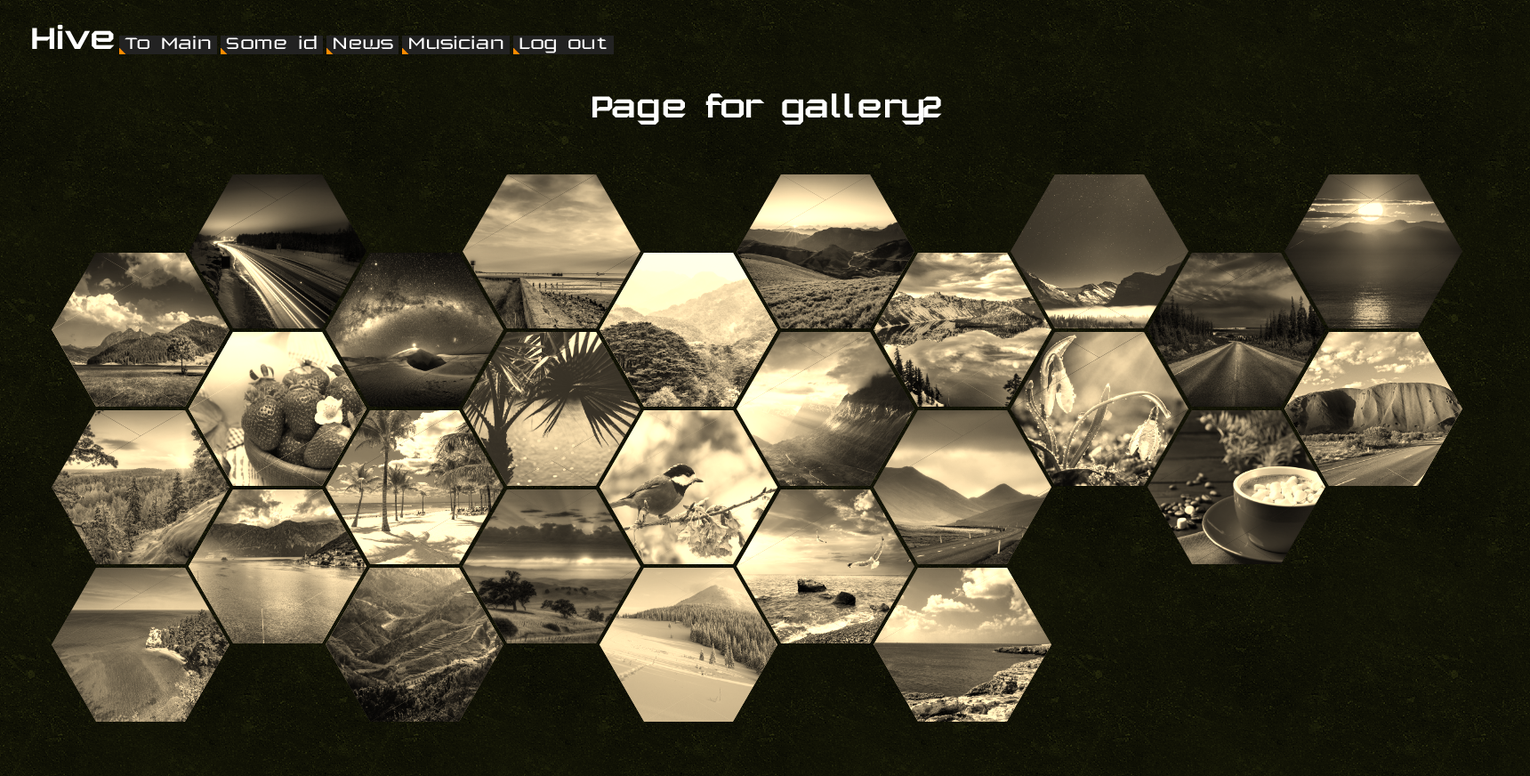
After one commit to KypoHeko/hive-repo, a Django app: page /gallery2/ in a window 1720 px wide. The commit adds this page. Shown: the whole page at 89% size. Run offline with Django 3.2, Linux system fonts and the light colour scheme.

Commit message:
Create test gallery2 on user page

```diff
--- a/honey/static/style.css
+++ b/honey/static/style.css
@@ -188,7 +188,7 @@
 
 
 
-/* for gallery page */
+/* for gallery */
 .clearfix:after {
 	content: '';
 	clear: both;
@@ -265,3 +265,100 @@
 .dark-key:nth-of-type(2) {
   margin-left: 2.1%;
 }
+
+
+
+/* for gallery2 */
+/* test */
+.hexrow {
+    margin: 100px 50px;
+
+    /* test */
+    width: 1600px;
+}
+.hexrow > div {
+    width: 100px;
+    height: 173.2px;
+    margin: 0 25px;
+    position: relative;
+    background-position: center;
+    background-repeat: no-repeat;
+    background-size: cover;
+    display: inline-block;
+
+    /* test */
+	-webkit-filter: sepia(100%);
+	        filter: sepia(100%);
+	-webkit-transition: .3s ease-in-out;
+	        transition: .3s ease-in-out;
+}
+
+/* test */
+.hexrow > div:hover {
+
+	-webkit-filter: sepia(0);
+	        filter: sepia(0);
+  -webkit-transform: scale(2);
+          transform: scale(2);
+  z-index: 1;
+}
+
+
+.hexrow > div:nth-child(odd) {
+    top: 43.3px;
+}
+.hexrow > div:nth-child(even) {
+    top: -44.8px;
+}
+.hexrow > div > div:first-of-type,
+.hexrow > div > div:last-of-type {
+    width: 100%;
+    height: 100%;
+    position: absolute;
+    top: 0;
+    left: 0;
+    overflow: hidden;
+    background-image: inherit;
+}
+.hexrow > div > div:first-of-type {
+    z-index: -1;
+
+    -webkit-transform:rotate(60deg);
+    transform:rotate(60deg);
+}
+.hexrow > div > div:last-of-type {
+    content: '';
+    z-index: -2;
+
+    -webkit-transform:rotate(-60deg);
+    transform:rotate(-60deg);
+}
+
+.hexrow > div > div:first-of-type:before,
+.hexrow > div > div:last-of-type:before {
+    content: '';
+    position: absolute;
+    width: 200px;
+    height: 100%;
+    background-image: inherit;
+    background-position: center;
+    background-repeat: no-repeat;
+    background-size: cover;
+    bottom: 0;
+    left: 0;
+    z-index: 1;
+}
+.hexrow > div > div:first-of-type:before {
+    -webkit-transform:rotate(-60deg) translate(-150px, 0);
+    transform:rotate(-60deg) translate(-150px, 0);
+
+    -webkit-transform-origin: 0 0;
+    transform-origin: 0 0;
+}
+.hexrow > div > div:last-of-type:before {
+    -webkit-transform:rotate(60deg) translate(100px, 86.6px);
+    transform:rotate(60deg) translate(100px, 86.6px);
+
+    -webkit-transform-origin: 100% 0;
+    transform-origin: 100% 0;
+}
--- /dev/null
+++ b/honey/templates/gallery2.html
@@ -0,0 +1,21 @@
+{% extends 'layout.html' %}
+
+{% block title %} Your gallery {% endblock %}
+
+{% block content %}
+
+  <div class="temp">
+    <h1>Page for gallery2</h1>
+  </div>
+
+  <div class="hexrow">
+    {% for i in range %}
+      <div style="background-image: url(../static/img/gallery-img{{ i }}.jpg);">
+        <div></div>
+        <div></div>
+      </div>
+    {% endfor %}
+  </div>
+
+
+{% endblock %}
--- a/honey/templates/id.html
+++ b/honey/templates/id.html
@@ -30,6 +30,7 @@
   <a href="/messages"><button class="btn-hvr"><span>Messages</span></button></a><br>
   <a href="/communities"><button class="btn-hvr"><span>Communities</span></button></a><br>
   <a href="/gallery"><button class="btn-hvr"><span>Gallery</span></button></a><br>
+  <a href="/gallery2"><button class="btn-hvr"><span>Gallery2</span></button></a><br>
 </div>
 
 <!-- О себе -->
--- a/honey/urls.py
+++ b/honey/urls.py
@@ -12,4 +12,5 @@ urlpatterns = [
     url(r'^friends/$', views.friends, name='friends',),
     url(r'^communities/$', views.communities, name='communities',),
     url(r'^gallery/$', views.gallery, name='gallery',),
+    url(r'^gallery2/$', views.gallery2, name='gallery2',),
 ]
--- a/honey/views.py
+++ b/honey/views.py
@@ -31,6 +31,9 @@ def communities(request):
 def gallery(request):
     return render(request, "gallery.html", {'range':range(1,19)})
 
+def gallery2(request):
+    return render(request, "gallery2.html", {'range':range(1,28)})
+
 def id(request, pk):
     data = Persona.objects.get(id=pk)
     pics = []
@@ -40,7 +43,7 @@ def id(request, pk):
         friends = Persona.objects.all().order_by('?')[:6]
 
     for _ in range(3):
-        pics.append(random.randint(1, 18))
+        pics.append(random.randint(1, 27))
 
     return render(request, "id.html", {'data':data, 'friends':friends, 'pics':pics})
 
```
Also changed, not shown: honey/static/img/gallery-img19.jpg (added), honey/static/img/gallery-img20.jpg (added), honey/static/img/gallery-img21.jpg (added), honey/static/img/gallery-img22.jpg (added), honey/static/img/gallery-img23.jpg (added), honey/static/img/gallery-img24.jpg (added), honey/static/img/gallery-img25.jpg (added), honey/static/img/gallery-img26.jpg (added), honey/static/img/gallery-img27.jpg (added).
